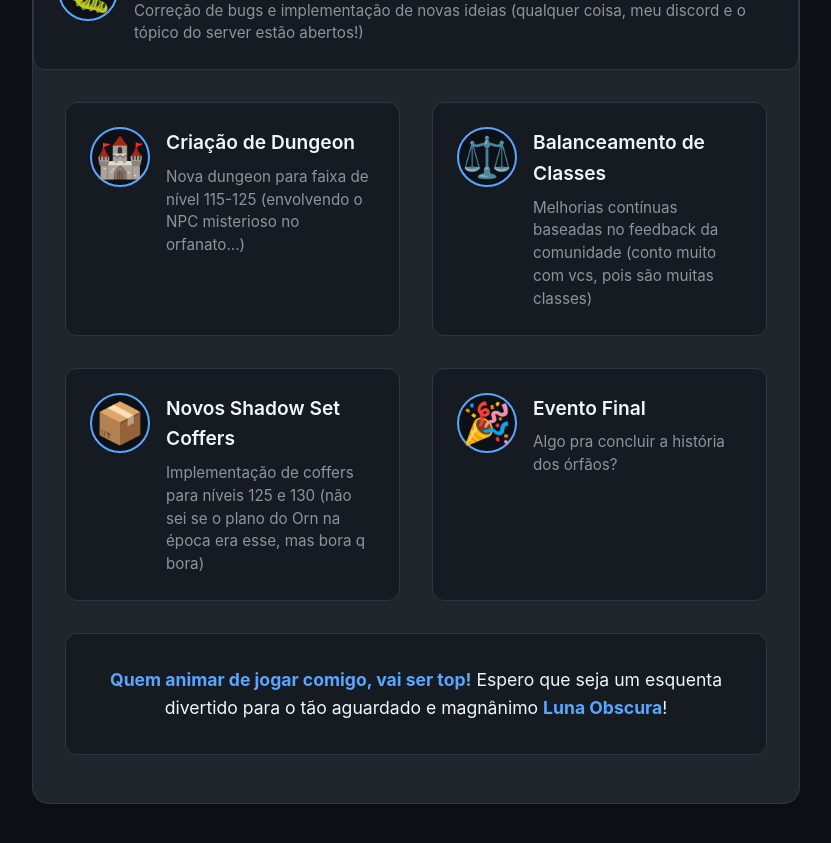
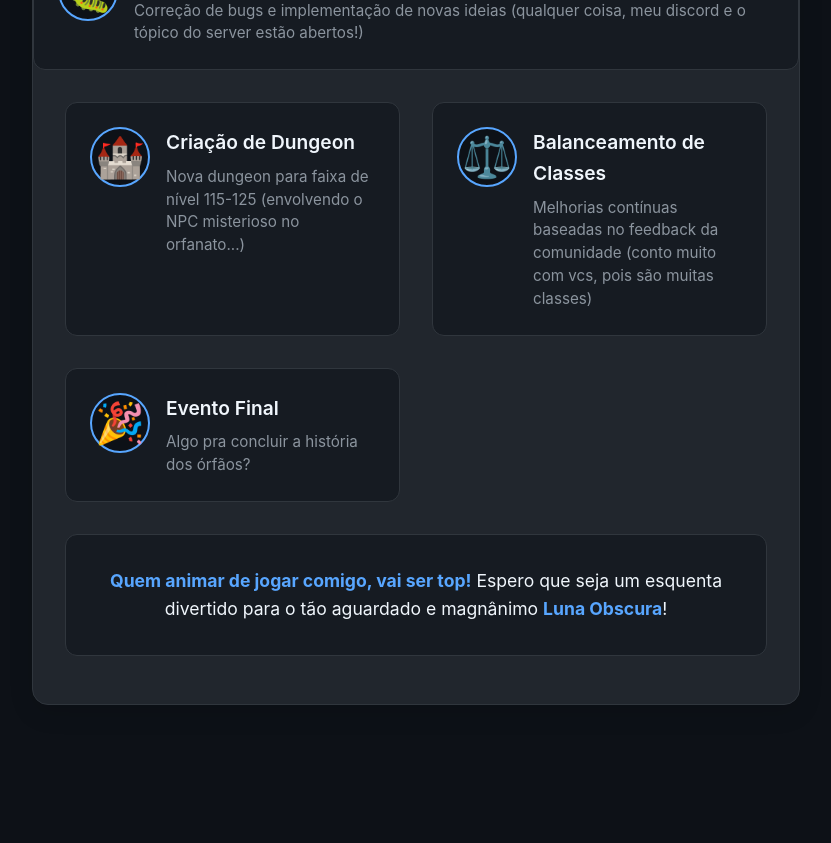
Before and after one commit to Concs93/CrocPRMsite, a Jekyll site: the page built from index.md, in a window 1280 px wide and 900 px high, scrolled down 1269 px. Shown: the top 843 px of the window, without its empty margins (224-1055 px from the left). Built offline with Jekyll 4.4.1, drawn with Linux system fonts in a browser that asks for light colours; after the commit the page ends 2070 px from its top, so only the background shows below that.

Commit message:
tirei shadow coffers

```diff
--- a/_layouts/home.html
+++ b/_layouts/home.html
@@ -99,14 +99,6 @@ layout: default
         </div>
 
         <div class="roadmap-item">
-            <div class="roadmap-icon">📦</div>
-            <div class="roadmap-text">
-                <h3>Novos Shadow Set Coffers</h3>
-                <p>Implementação de coffers para níveis 125 e 130 (não sei se o plano do Orn na época era esse, mas bora q bora)</p>
-            </div>
-        </div>
-
-        <div class="roadmap-item">
             <div class="roadmap-icon">🎉</div>
             <div class="roadmap-text">
                 <h3>Evento Final</h3>
```
